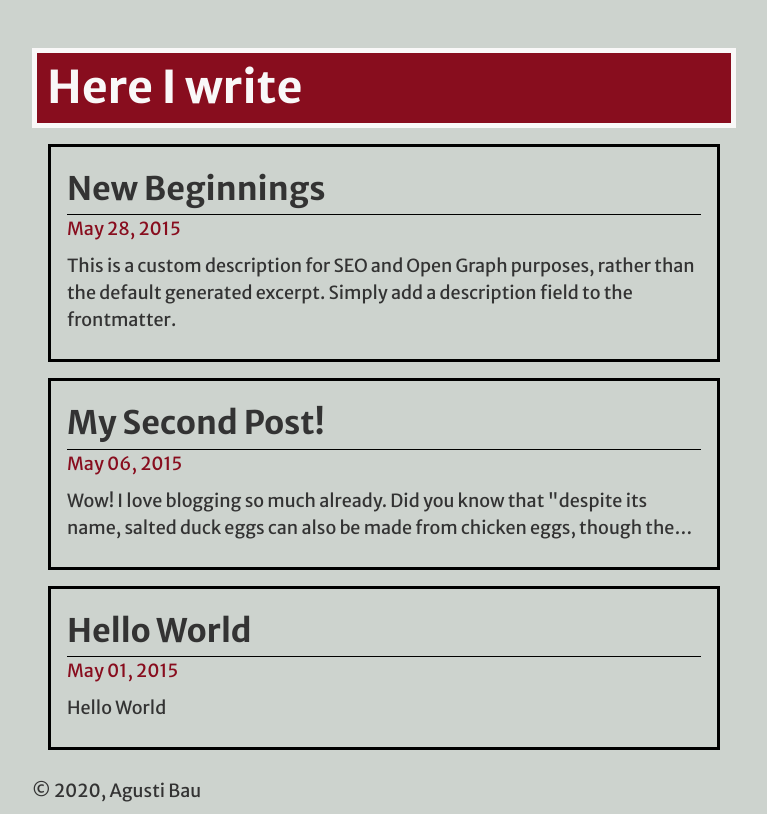
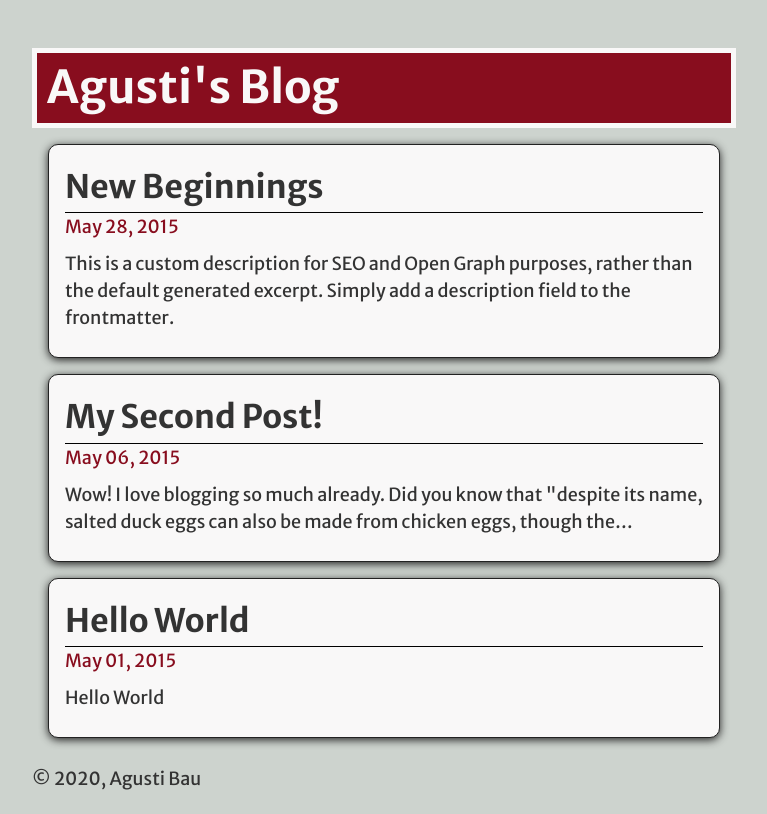
Before and after one commit to agsti/personal_site, a Gatsby site: page /blog in a window 1280 px wide. Shown: the whole page, without its empty margins (256-1023 px from the left). Built offline with nearby package versions, Linux system fonts and the light colour scheme; Gatsby itself is replaced by a stand-in of ours; some packages are replaced by stand-ins of ours.

Commit message:
some more styling

```diff
--- a/gatsby-config.js
+++ b/gatsby-config.js
@@ -1,6 +1,6 @@
 module.exports = {
   siteMetadata: {
-    title: `Here I write`,
+    title: `Agusti\'s Blog`,
     author: {
       name: `Agusti Bau`,
       summary: `Bending software for fun and for a living`,
--- a/src/css/blog.scss
+++ b/src/css/blog.scss
@@ -33,9 +33,17 @@ header > h3 {
 }
 
 .post-item {
-    border: 3px black solid;
+    border: 1px $dark solid;
     margin: 1rem;
     padding: 1rem;
+    border-radius: 10px;
+    background-color: $white-1;
+    box-shadow: 0 2px 8px 0 $dark;
+    transition: 0.3s;
+}
+
+.post-item:hover {
+    box-shadow: 0 4px 16px 0 $dark;
 }
 
 ul, ol {
--- a/src/css/index.scss
+++ b/src/css/index.scss
@@ -22,7 +22,7 @@
 }
 
 .greeter-box:hover {
-    box-shadow: 0 0 500px 500px $white-1;
+    box-shadow: 0 0 300px 300px $white-1;
     background-color :$white-1;
 
 }
```
